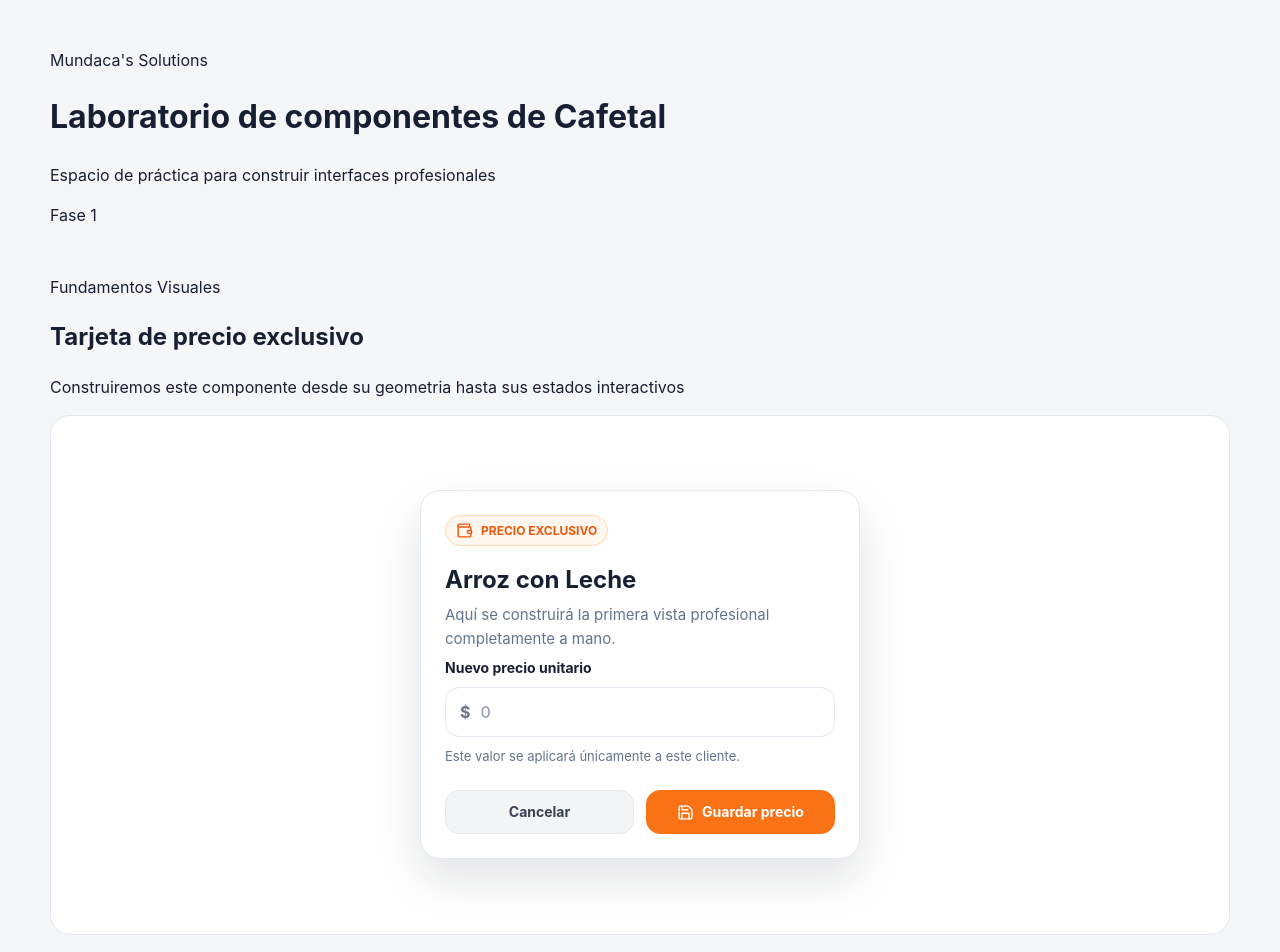
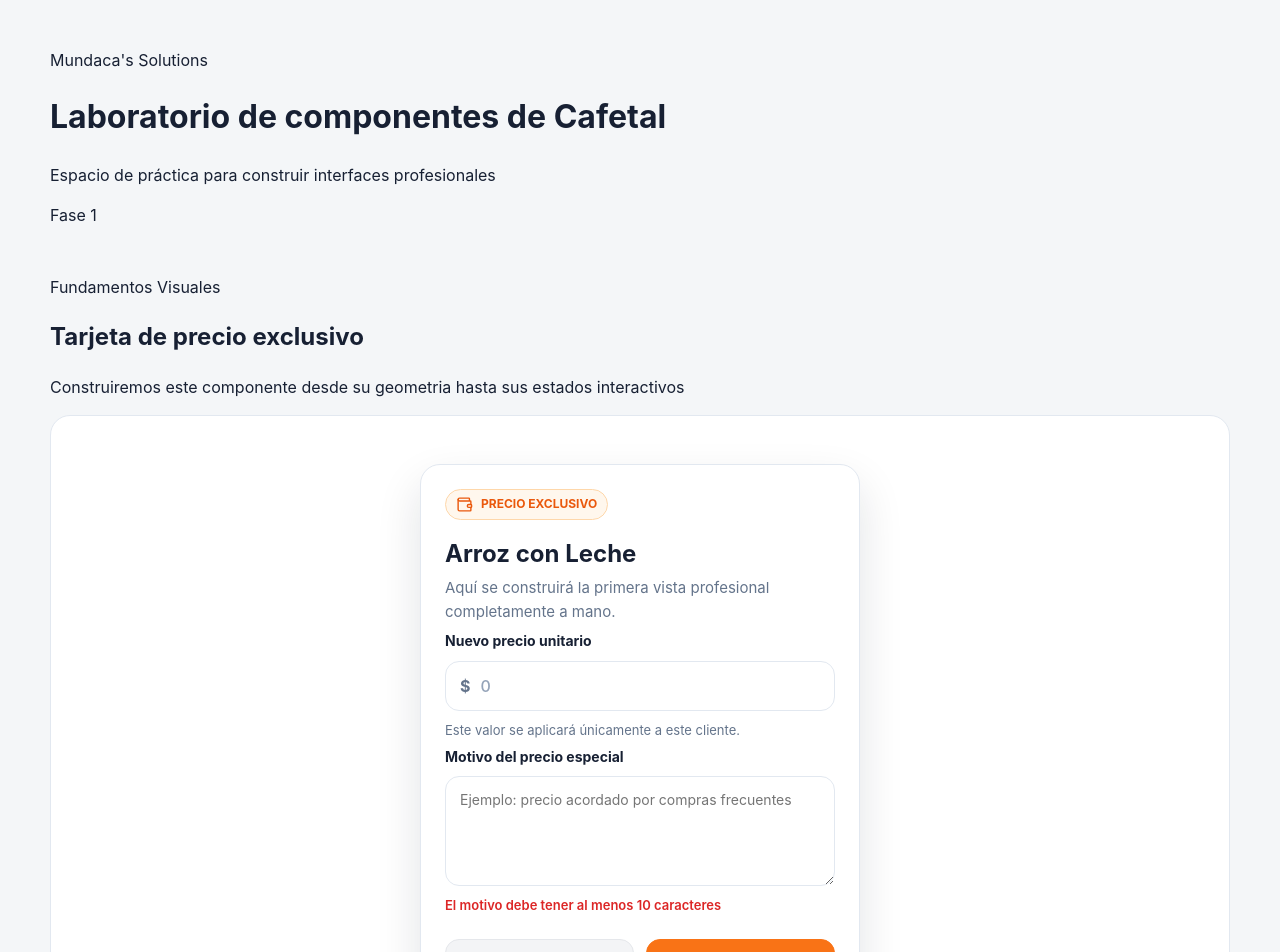
Before and after one commit to cristobalMundacaV/aplicacion-react-practica, a React (Vite) app: page / in a window 1280 px wide. Shown: the top 952 px of the page. Built offline with nearby package versions, Linux system fonts and the light colour scheme.

Commit message:
agregacion de motivo

```diff
--- a/src/App.css
+++ b/src/App.css
@@ -385,6 +385,8 @@
   text-decoration: underline;
   text-underline-offset: 3px;
 
+  margin-top: 2px;
+
   cursor: pointer;
 }
 
@@ -407,3 +409,43 @@
 .price-input input:disabled {
   cursor: wait;
 }
+
+.reason-textarea {
+  width: 100%;
+  min-height: 110px;
+  padding: 12px 14px;
+
+  background: var(--color-surface);
+  border: 1px solid var(--color-border);
+  border-radius: var(--radius-medium);
+
+  color: var(--color-text);
+  font: inherit;
+  font-size: 14px;
+  line-height: 1.5;
+
+  resize: vertical;
+  outline: 0;
+
+  transition: border-color 160ms ease;
+  box-shadow: 160ms ease;
+}
+
+.reason-textarea:focus {
+  border-color: var(--color-primary);
+  box-shadow: 0 0 0 3px rgba(249, 115, 22, 0.14);
+}
+
+.form-field-textarea::placeholder {
+  color: #94a3b8;
+}
+
+.form-field.has-error .reason-textarea {
+  background: var(--color-danger-soft);
+  border-color: var(--color-danger);
+}
+
+.form-field.has-error .reason-textarea:focus {
+  border-color: var(--color-danger);
+  box-shadow: 0 0 0 3px rgba(220, 38, 38, 0.14);
+}
--- a/src/App.jsx
+++ b/src/App.jsx
@@ -6,6 +6,10 @@ function App() {
   const [price, setPrice] = useState('')
   const [priceTouched, setPriceTouched] = useState(false)
   const [saveStatus, setSaveStatus] = useState('idle')
+  const [reason, setReason] = useState('')
+  const [reasonTouched, setReasonTouched] = useState(false)
+  const isReasonValid = reason.trim() === '' || reason.trim().length < 10
+  const showReasonError = reasonTouched && isReasonValid
   const isPriceInvalid = price === '' || Number(price) <= 0
   const showPriceError = priceTouched && isPriceInvalid
   const isSaving = saveStatus === 'loading'
@@ -101,7 +105,6 @@ function App() {
 
                 <div className='price-input'>
                   <span aria-hidden="true">$</span>
-
                   <input
                     id='exlusive-price'
                     type='number'
@@ -136,6 +139,33 @@ function App() {
                   </p>
                 )}
               </div>
+
+
+              <div className={`form-field ${showReasonError ? 'has-error' : ''}`}>
+                <label htmlFor='special-price-reason'>
+                  Motivo del precio especial
+                </label>
+                <textarea
+                  id="special-price-reason"
+                  className='reason-textarea'
+                  value={reason}
+                  onChange={(event) => setReason(event.target.value)}
+                  onBlur={() => setReasonTouched(true)}
+                  placeholder='Ejemplo: precio acordado por compras frecuentes'
+                  rows={4}
+                />
+                {showReasonError ? (
+                  <p className='field-error'>
+                    El motivo debe tener al menos 10 caracteres
+                  </p>
+                ) : (
+                  <p className='field-error'>
+                    El motivo debe tener al menos 10 caracteres
+                  </p>
+                )
+                }
+              </div>
+
             </div>
             <div className='card-actions'>
               <button
```
